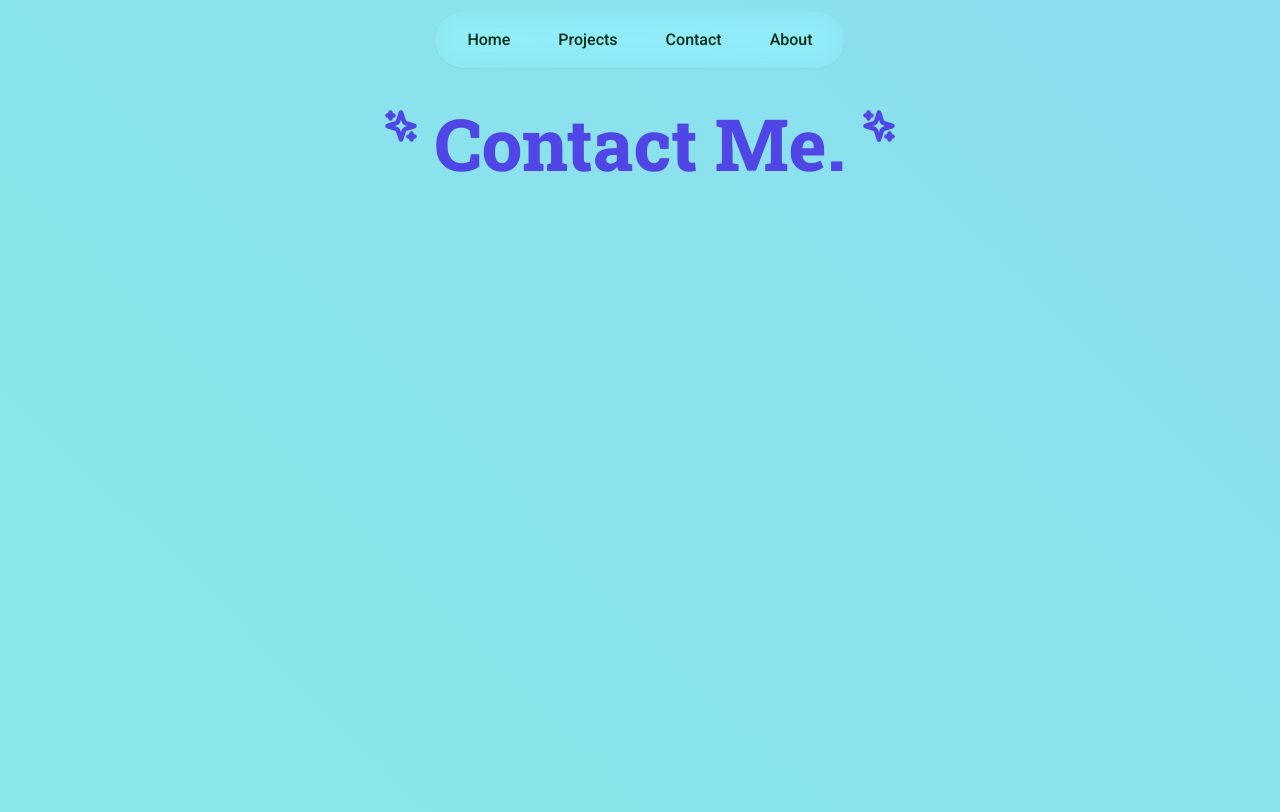
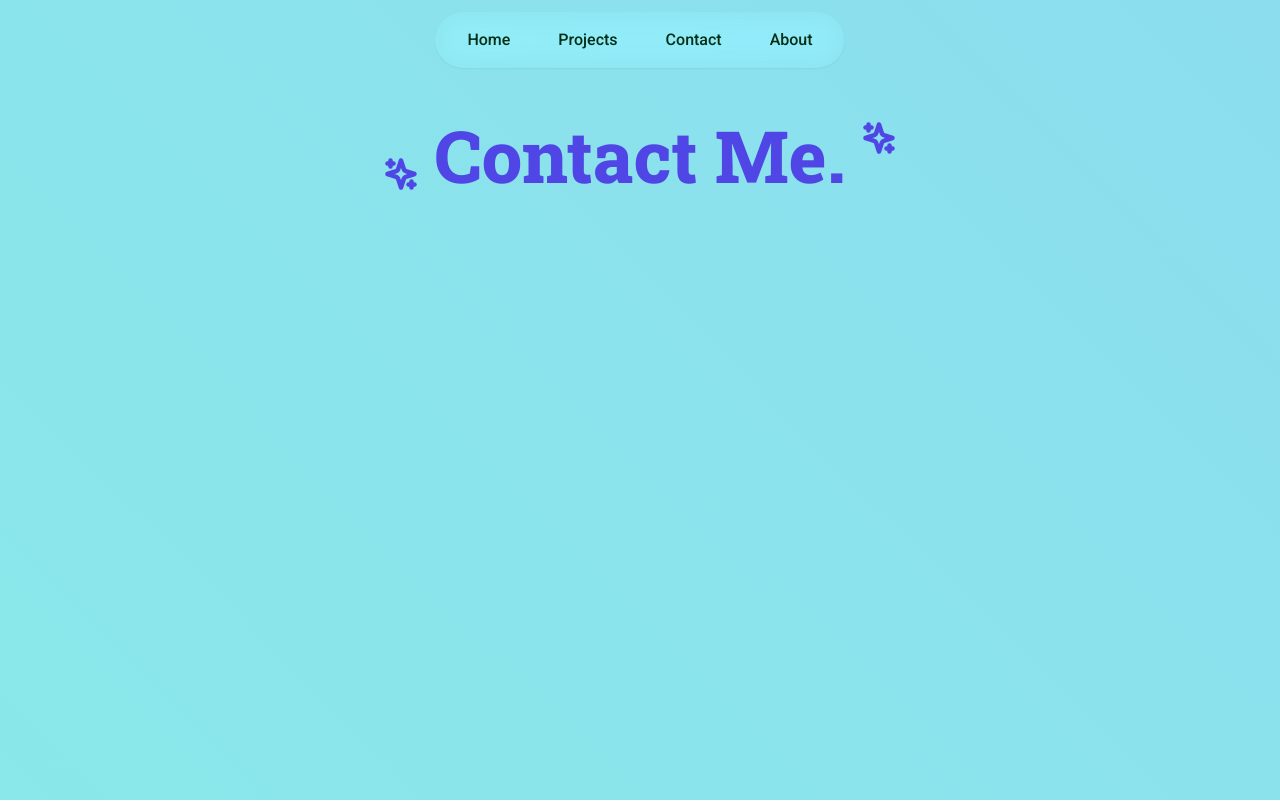
Before and after one commit to arup-basak/arupbasak-next, a Next.js app: page /contact in a window 1280 px wide. Built offline with nearby package versions, Linux system fonts and the light colour scheme.

Commit message:
modified Navbar fixed Heading Animation

```diff
--- a/src/components/Heading.tsx
+++ b/src/components/Heading.tsx
@@ -14,17 +14,18 @@ interface HeadingProps {
 
 const Sparkle = (props: { position: 'top' | 'bottom' }) => {
     return (
-        <div className={`mx-2 w-fit ${props.position === 'top' ? 'items-start justify-start' : 'items-end justify-end'}`}>
+        <div className={`flex mx-2 w-fit ${props.position === 'top' ? 'items-start' : 'items-end'}`}>
             <motion.div
                 className={`mx-2 w-fit h-fit`}
                 initial={{ scale: 0 }}
                 animate={{ scale: 1 }}
-                transition={{ delay: 0.5 }}>
+                transition={{ delay: 0.5 }}
+            >
                 <Sparkles size={36} color={'#4f46e5'} strokeWidth={3} />
             </motion.div>
         </div>
-    )
-}
+    );
+};
 
 
 const Heading: React.FC<HeadingProps> = ({ text }) => {
--- a/src/components/NavBar.tsx
+++ b/src/components/NavBar.tsx
@@ -21,6 +21,7 @@ const NavBar = () => {
   }
 
   return (
+    <div className='z-10 sticky top-0 w-full overflow-hidden'>
       <div className='w-fit m-auto'>
         <div className='my-3 px-2 flex rounded-full backdrop-blur-lg backdrop-brightness-105 transition shadow-sm'>
           {buttons.map((button) => (
@@ -34,6 +35,7 @@ const NavBar = () => {
           ))}
         </div>
       </div>
+    </div>
   );
 };
 
```
Lines whose indentation alone changed are shown as unchanged.
